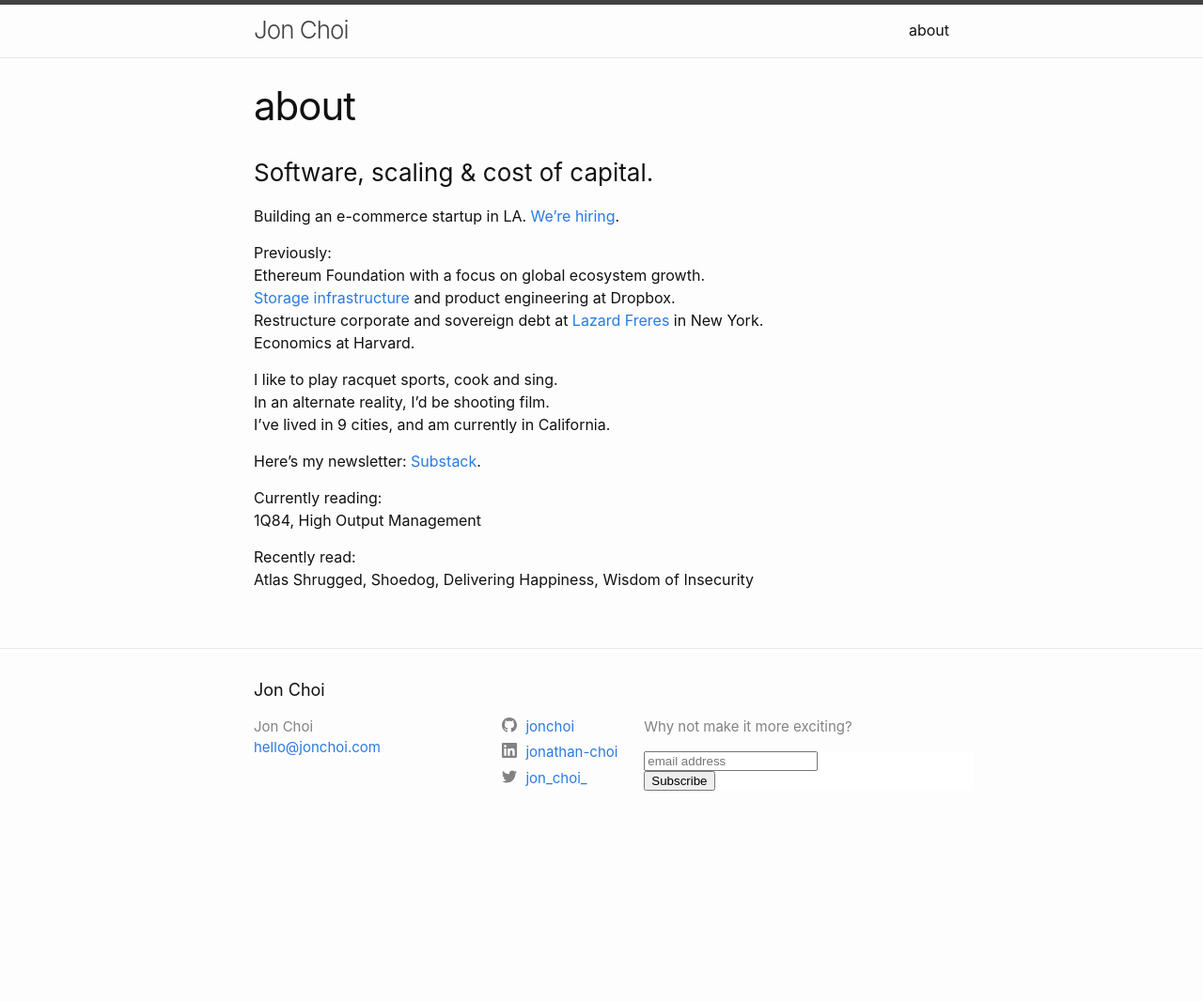
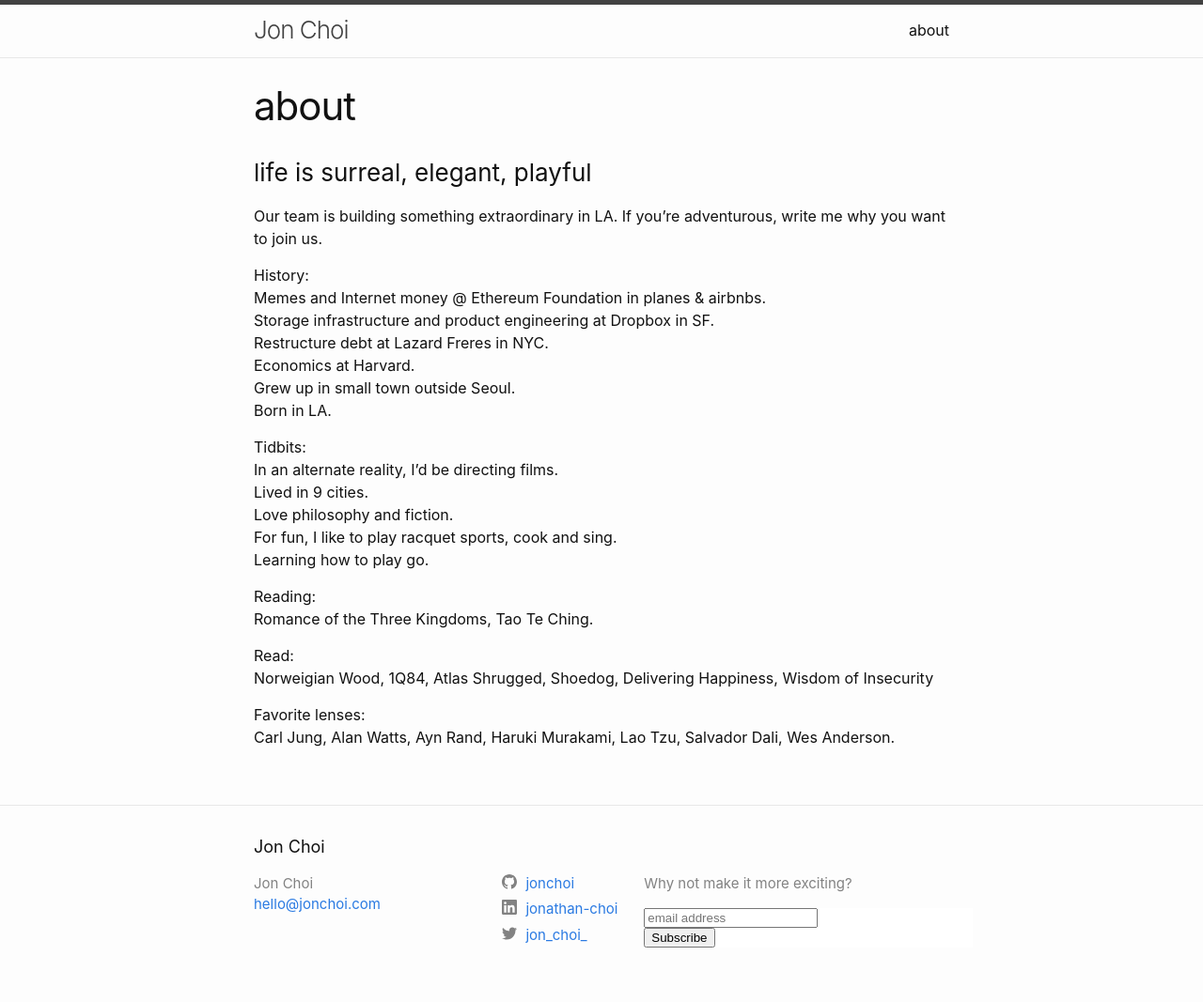
Before and after one commit to jonchoi/jon-choi.github.io, a Jekyll site: the page built from about.md, in a window 1280 px wide. Shown: the whole page at 94% size. Built offline with Jekyll 4.4.1, drawn with Linux system fonts in a browser that asks for light colours; comment, search, counter and statistics services are not loaded; before the commit the page ends 900 px from its top, so only the background shows below that.

Commit message:
may2020 about text update

```diff
--- a/about.md
+++ b/about.md
@@ -4,38 +4,36 @@ title: about
 permalink: /about/
 ---
 
-<h3>Software, scaling & cost of capital.</h3>
+<h3>life is surreal, elegant, playful</h3>
 
-Building an e-commerce startup in LA. [We're hiring][hiring-tweet].<br/>
+Our team is building something extraordinary in LA. If you're adventurous, write me why you want to join us.<br/>
 
-Previously:<br/>
-Ethereum Foundation with a focus on global ecosystem growth.<br/>
-[Storage infrastructure][magic-pocket] and product engineering at Dropbox.<br/>
-Restructure corporate and sovereign debt at [Lazard Freres][lazard-link] in New York.<br/>
-Economics at Harvard.
+History:<br/>
+Memes and Internet money @ Ethereum Foundation in planes & airbnbs.<br/>
+Storage infrastructure and product engineering at Dropbox in SF.<br/>
+Restructure debt at Lazard Freres in NYC.<br/>
+Economics at Harvard.<br/>
+Grew up in small town outside Seoul.<br/>
+Born in LA.<br/>
 
-I like to play racquet sports, cook and sing.<br/>
-In an alternate reality, I'd be shooting film.<br/>
-I've lived in 9 cities, and am currently in California.
+Tidbits:<br/>
+In an alternate reality, I'd be directing films.<br/>
+Lived in 9 cities.<br/>
+Love philosophy and fiction.<br/>
+For fun, I like to play racquet sports, cook and sing.<br/>
+Learning how to play go.<br/>
 
-Here's my newsletter: [Substack][substack-link].
-
-Currently reading:<br/>
-1Q84, High Output Management
+Reading:<br/>
+Romance of the Three Kingdoms, Tao Te Ching.
 <br/>
 
-Recently read: <br/>
+Read: <br/>
+Norweigian Wood,
+1Q84,
 Atlas Shrugged,
 Shoedog,
 Delivering Happiness,
 Wisdom of Insecurity<br/>
 
-[hiring-tweet]: https://twitter.com/jon_choi_/status/1166456563579510784
-[ef-link]: https://ethereum.org/
-[magic-pocket]: https://blogs.dropbox.com/tech/2016/03/magic-pocket-infrastructure/
-[thinking-in-bets-link]: https://www.amazon.com/dp/B074DG9LQF/ref=dp-kindle-redirect?_encoding=UTF8&btkr=1
-[grants-link]: https://blog.ethereum.org/2018/03/07/announcing-beneficiaries-ethereum-foundation-grants/
-[nosedive-link]: https://www.youtube.com/watch?v=ikmrzoxnQ3Q
-[lazard-link]: https://en.wikipedia.org/wiki/Lazard#Financial_advisory
-[beyond-blocks]: https://www.youtube.com/watch?v=Ob31hbfSQAs
-[substack-link]: https://jonchoi.substack.com/p/permaplanting-
+Favorite lenses: <br/>
+Carl Jung, Alan Watts, Ayn Rand, Haruki Murakami, Lao Tzu, Salvador Dali, Wes Anderson.<br/>
```
